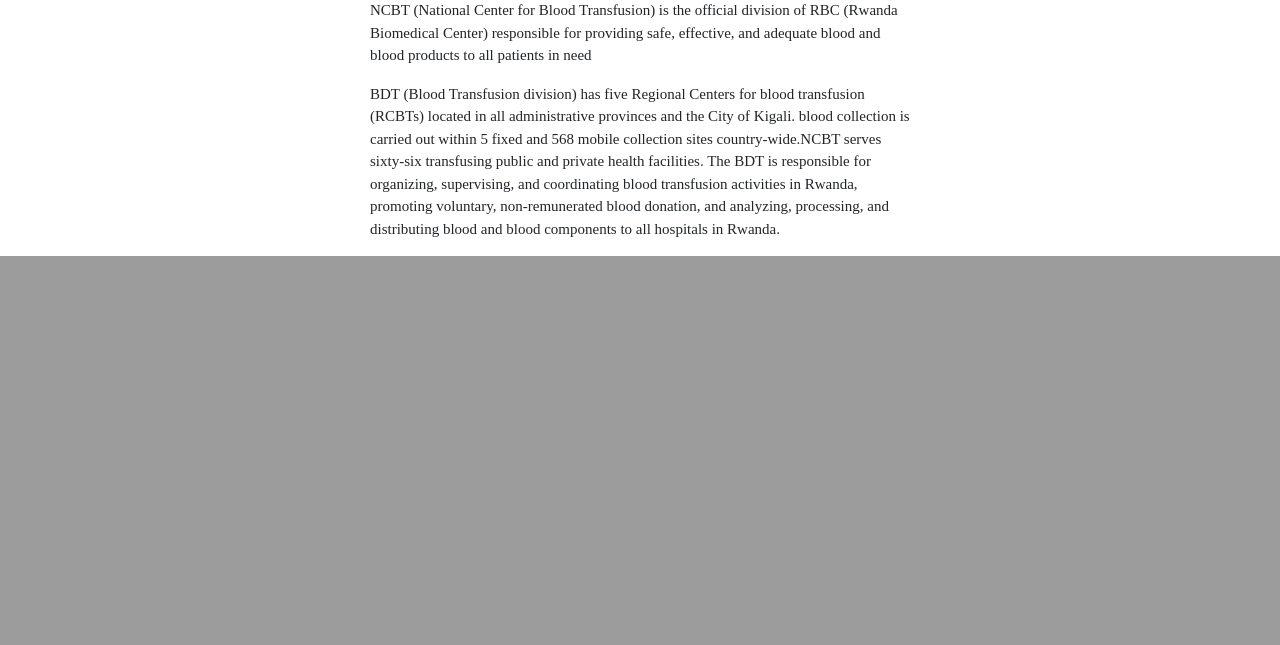
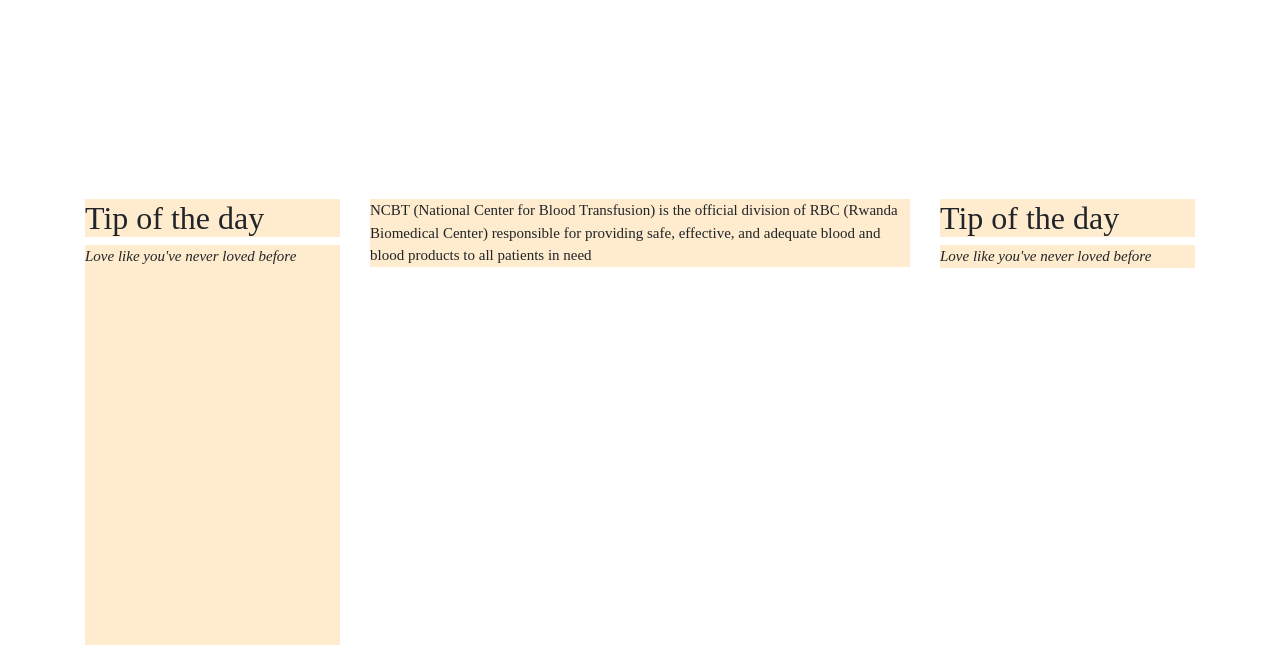
Before and after one commit to Anabella1109/Blood-donation, a Django app: page / in a window 1280 px wide. Shown: the part 596-1241 px from the top of the page. Before the commit the page ends 852 px from the top, so only its background shows below. Run offline with Django 4.2, Linux system fonts and the light colour scheme; parts of the project's set-up code (start-up, migrations or seed data) failed here and were passed over; some libraries are stand-ins or nearby versions.

Commit message:
edit homepage

```diff
--- a/mysite/blooddonation/templates/index.html
+++ b/mysite/blooddonation/templates/index.html
@@ -9,30 +9,52 @@
 <h2 class="text-center">to <span> BDC</span></h2>
 </div>
 
-<div class="container">
+<div class="container" id="whole">
     <div class="row">
       <!-- Empty div -->
-      <div class="col-md-3">
+      <div class="col-md-3" >
+        <div class="panel panel-default">
+
+          <div class="panel-heading">
+           <h2>Tip of the day</h2>
+          </div>
+          <div class="panel-body" id="lefty">
+
+      <i><p>Love like you've never loved before</p></i>
+</div>
 
       </div>
-      <div class="col-md-6">
-        <p>NCBT (National Center for Blood Transfusion) is the official division of RBC (Rwanda Biomedical Center) responsible for providing safe, effective, and adequate blood and blood products to all patients in need</p>
- <p>BDT (Blood Transfusion division) has five Regional Centers for blood transfusion (RCBTs) located in all administrative provinces and the City of Kigali. blood collection is carried out within 5 fixed and 568 mobile collection sites country-wide.NCBT serves sixty-six transfusing public and private health facilities. The BDT is responsible for organizing, supervising, and coordinating blood transfusion activities in Rwanda, promoting voluntary, non-remunerated blood donation, and analyzing,  processing, and distributing blood and blood components to all hospitals in Rwanda. </p>
+    </div>
+      <div class="col-md-6" id="middle">
+
+
         <div class="panel panel-default">
 
             <div class="panel-heading">
 
             </div>
             <div class="panel-body">
-
+              <p>NCBT (National Center for Blood Transfusion) is the official division of RBC (Rwanda Biomedical Center) responsible for providing safe, effective, and adequate blood and blood products to all patients in need</p>
 
 </div>
 
 </div>
 
   </div>
-  <div class="col-md-3"></div>
+  <div class="col-md-3" id="righty">
+    <div class="panel panel-default">
+
+      <div class="panel-heading">
+       <h2>Tip of the day</h2>
+      </div>
+      <div class="panel-body">
+
+  <i><p>Love like you've never loved before</p></i>
 </div>
+
+  </div>
+</div>
+
 
 </div>
 {% endblock %}
--- a/mysite/static/style.css
+++ b/mysite/static/style.css
@@ -1,6 +1,6 @@
 #top{
-    background-image: url('https://encrypted-tbn0.gstatic.com/images?q=tbn:ANd9GcS8sN3Kuu2f3s_ddfLHTruJFb-kilNADlzyuA&usqp=CAU');
-    /* background-color: #111; */
+    /* background-image: url('https://encrypted-tbn0.gstatic.com/images?q=tbn:ANd9GcS8sN3Kuu2f3s_ddfLHTruJFb-kilNADlzyuA&usqp=CAU'); */
+    background-color: #111;
     height:500px;
     width: 100%;
   }
@@ -220,6 +220,10 @@ border-radius: 50px;
   background-color:blanchedalmond ;
 }
 
-#total{
+#whole{
   margin-top: 200px;
 }
+
+#lefty{
+height: 400px;
+}
```
